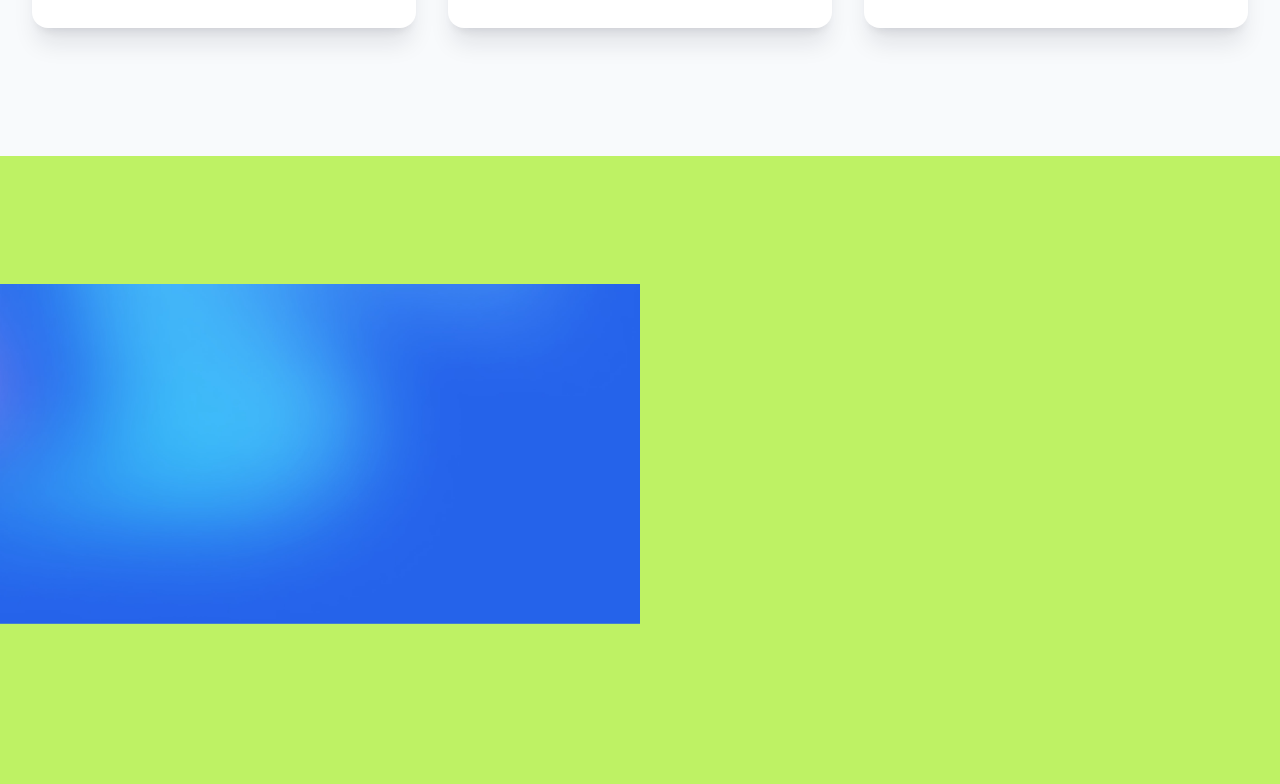
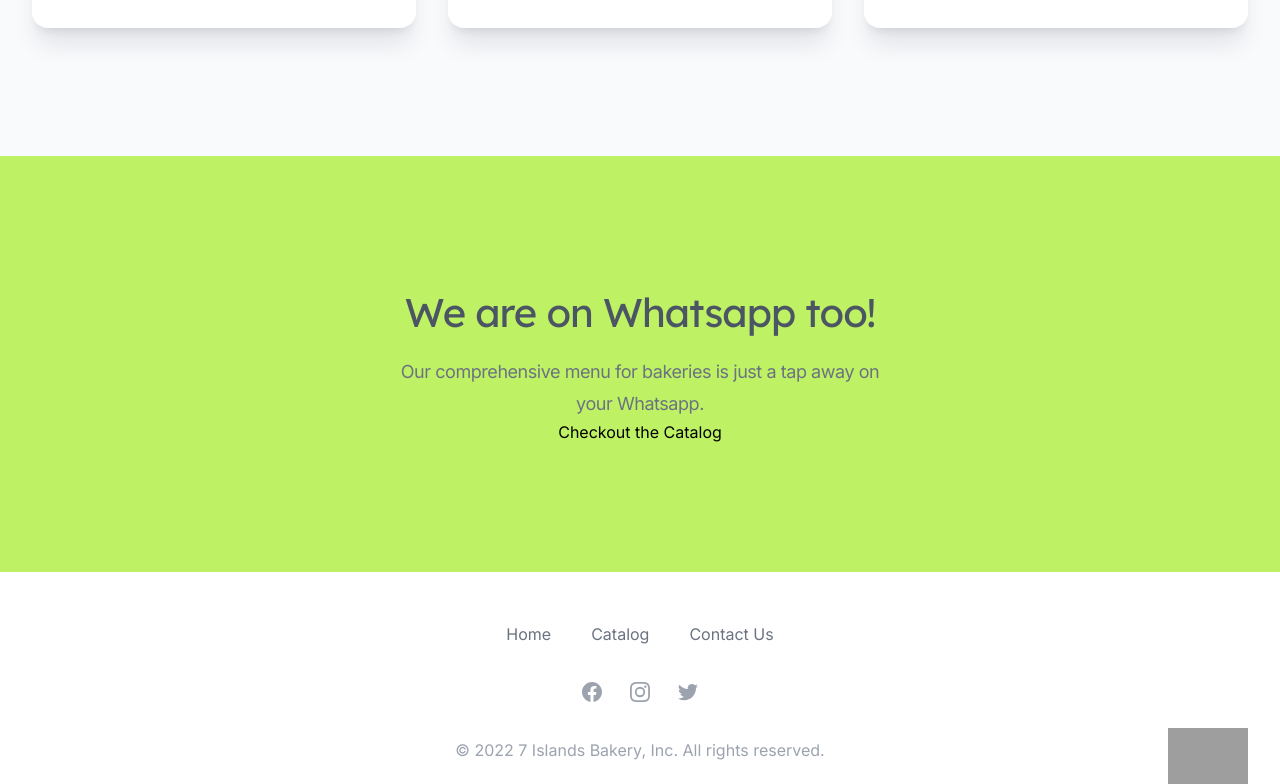
Before and after one commit to SevenIslandsBakery/7ib-website, a Next.js app: page / in a window 1280 px wide. Shown: the part 5222-6006 px from the top of the page. Built offline with nearby package versions, Linux system fonts and the light colour scheme; no server answers; grey boxes are pictures that could not be loaded.

Commit message:
changed whatsapp section

```diff
--- a/src/components/CallToAction.jsx
+++ b/src/components/CallToAction.jsx
@@ -10,20 +10,12 @@ export function CallToAction() {
       id="get-started-today"
       className="relative overflow-hidden bg-lime-300 py-32"
     >
-      <Image
-        className="absolute top-1/2 left-1/2 max-w-none -translate-x-1/2 -translate-y-1/2"
-        src={backgroundImage}
-        alt=""
-        width={2347}
-        height={1244}
-        unoptimized
-      />
       <Container className="relative">
         <div className="mx-auto max-w-lg text-center">
-          <h2 className="font-display text-3xl tracking-tight text-white sm:text-4xl">
+          <h2 className="font-display text-3xl tracking-tight text-gray-600 sm:text-4xl">
             We are on Whatsapp too!
           </h2>
-          <p className="mt-4 text-lg tracking-tight text-white">
+          <p className="mt-4 text-lg tracking-tight text-gray-500">
             Our comprehensive menu for bakeries is just a tap away on your Whatsapp.
           </p>
           <Button href={'https://wa.me/c/919967551778'} target="_blank" color="white" className="mt-10">
```
